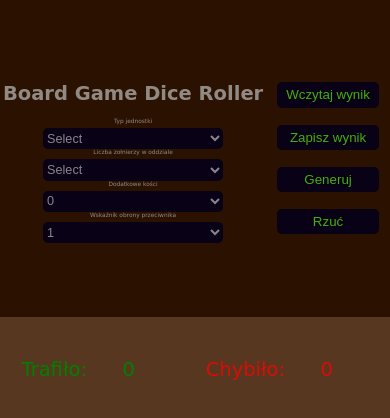
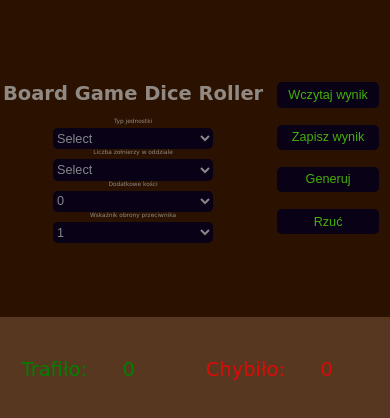
Before and after one commit to JJ-Wph/Boardgame-Dice-Roller, a plain HTML site: page index.html in a window 390 px wide. Drawn offline with Linux system fonts and the light colour scheme.

Commit message:
additiona styling

```diff
--- a/style.css
+++ b/style.css
@@ -79,7 +79,7 @@ p {
 select {
     height: 4vh;
     width: 6vw;
-    min-width: 180px;
+    min-width: 160px;
     min-height: 20px;
     font-size: 1.75vh;
     background-color: rgb(9, 1, 22);
@@ -158,6 +158,7 @@ button:active {
         height: 3vh;
         width: 12vh;
         margin: 1vh;
+        font-size: 1.5vh;
     }
     input[type=number] {
         height: 1.5vh;
```
Also changed, not shown: index.html (+1 -1 lines).
